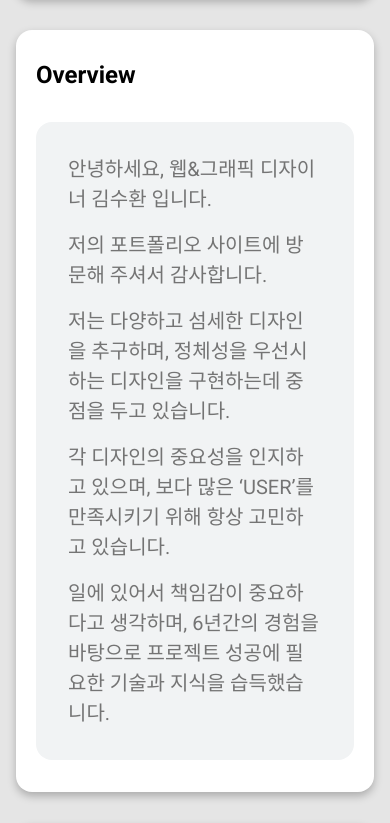
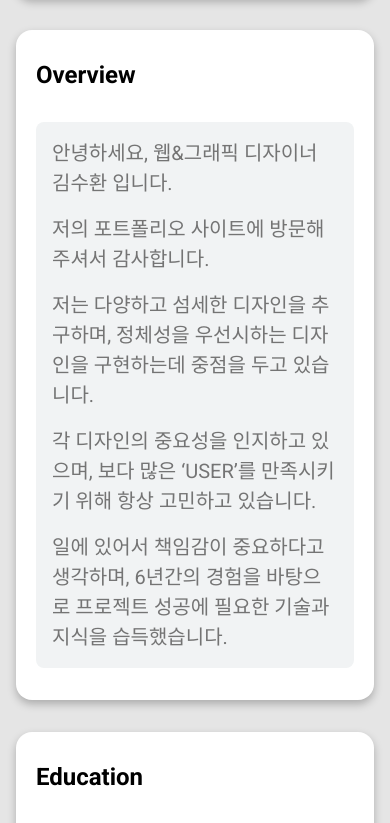
Before and after one commit to sh0402/portfolio.github.io, a website: page about.html in a window 390 px wide. Shown: the part 1062-1885 px from the top of the page. Drawn offline with nearby package versions, Linux system fonts and the light colour scheme.

Commit message:
0825_commit_corp

```diff
--- a/css/media-about.css
+++ b/css/media-about.css
@@ -74,7 +74,6 @@
     #carrier .education-inner,
     #carrier .experience-inner {
         padding: 1rem;
-        background-color: #F1F3F4;
         border-radius: 0.5rem;
     }
 
@@ -152,4 +151,11 @@
         width: 200px;
         height: 200px;
     }
+
+    #overview .overview-inner,
+    #carrier .education-inner,
+    #carrier .experience-inner {
+        padding: 1rem;
+        border-radius: 0.5rem;
+    }
 }
```
